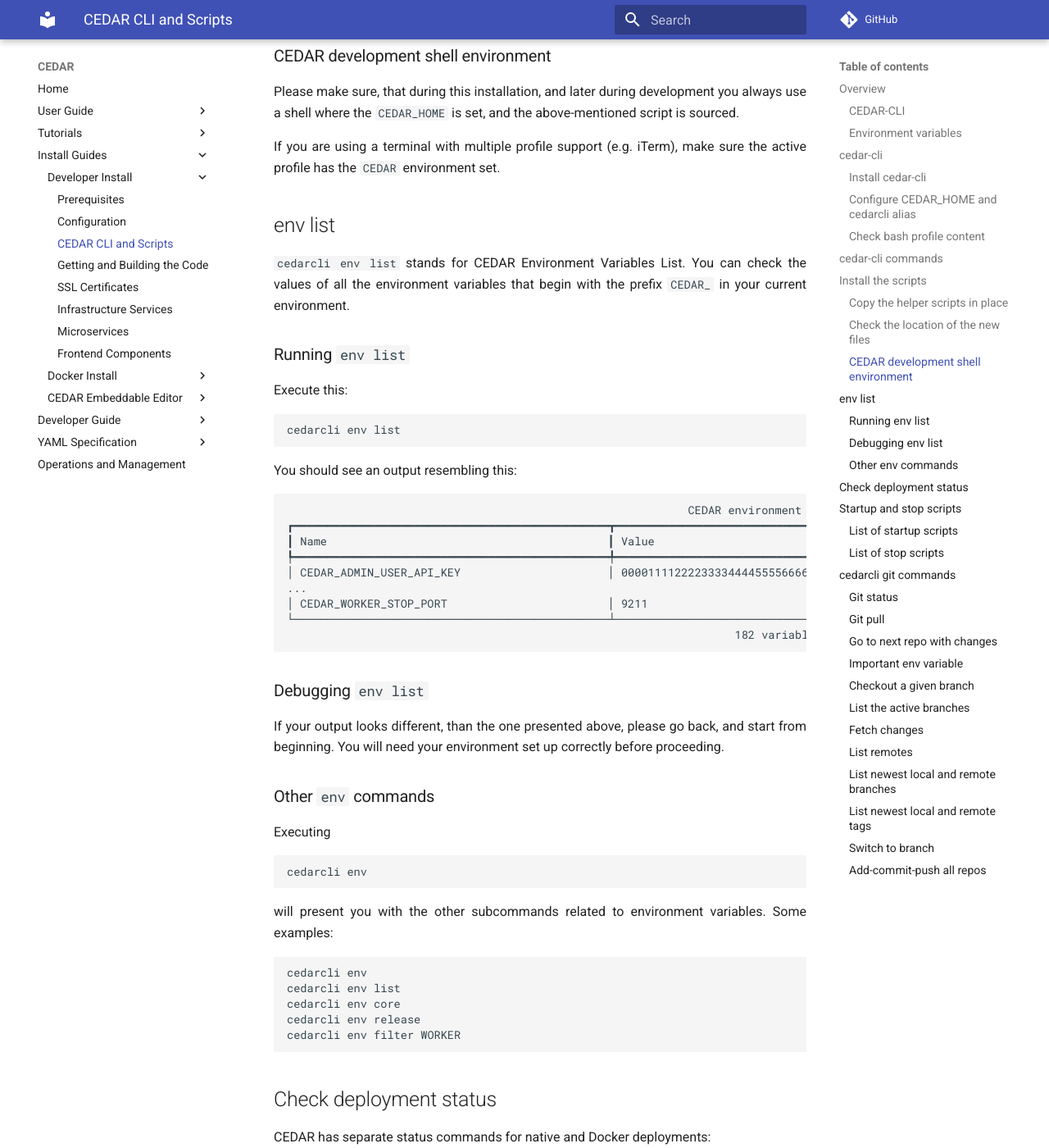
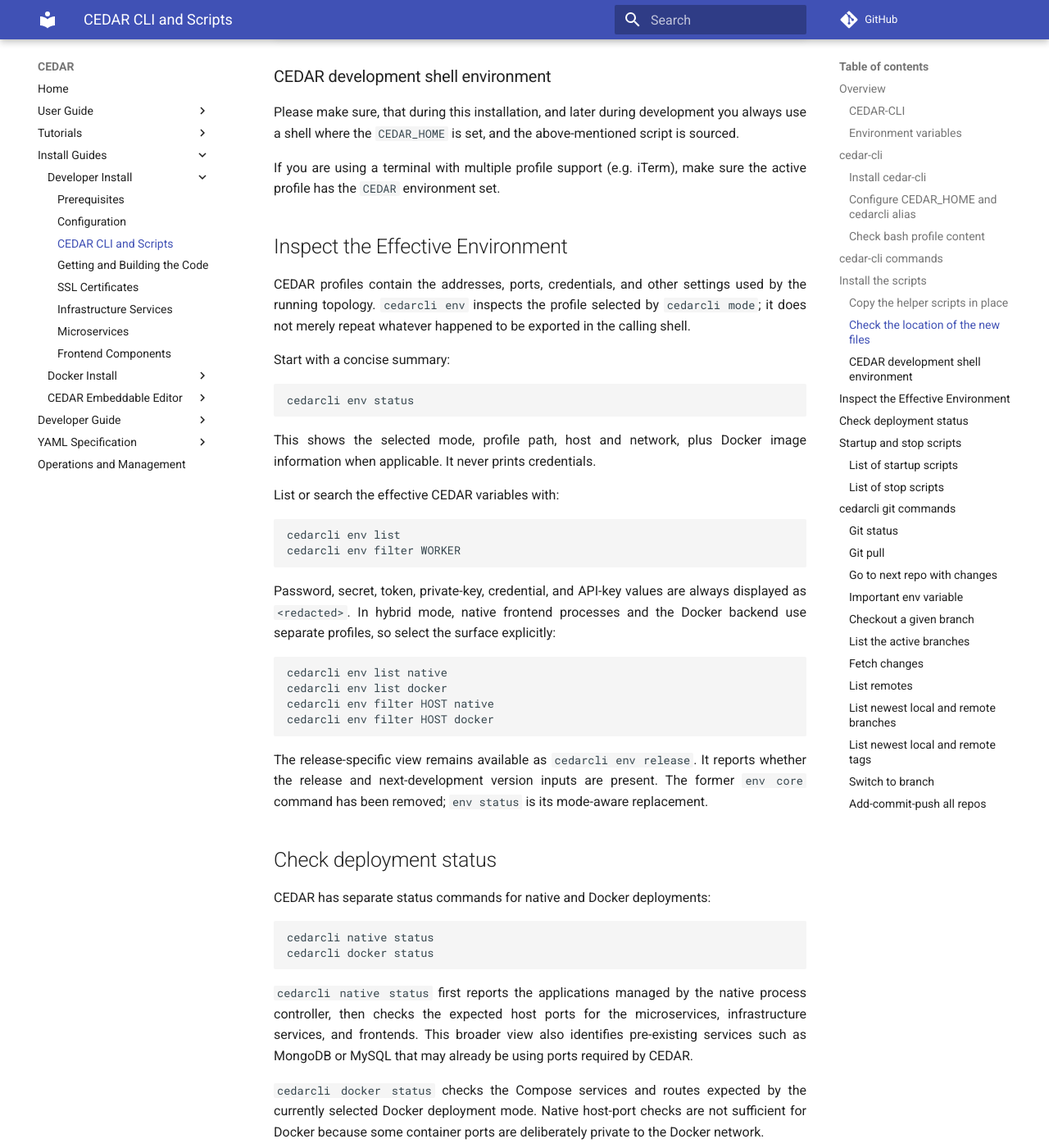
Before and after one commit to metadatacenter/cedar-mkdocs, an MkDocs documentation site: the page built from docs/install-developer/cedar-cli-and-scripts.md, in a window 1280 px wide and 1400 px high, scrolled down 4780 px. Shown: the whole window at 82% size. Built offline with MkDocs 1.6.1 and Material for MkDocs 9.7.7, drawn with Linux system fonts in a browser that asks for light colours; comment, search, counter and statistics services are not loaded; some of the changed text lies outside the part shown.

Commit message:
Update CLI environment and Docker setup documentation

````diff
--- a/docs/install-developer/cedar-cli-and-scripts.md
+++ b/docs/install-developer/cedar-cli-and-scripts.md
@@ -9,11 +9,15 @@
 In order to make the developer's life easier, we created a command line interface that centralizes all the commands. This tool will help the user to easily handle the tasks that will be performed during the development and deployment.
 
 ### Environment variables
-In order to make the system relatively easily configurable, we extracted the configuration data into environment variables.
-These environment variables should be always available in the shell of the user whop develops/maintains the system.
 
-Currently, there are approximately 180 variables maintained.
-These are either read directly from the environment (this is the rare case), or are embedded through automatic interpolation into different configuration files (this is the typical scenario).
+CEDAR profiles express installation configuration as environment variables. After you select
+`native`, `hybrid`, or `docker` with `cedarcli mode`, the CLI loads the appropriate profile for each
+command. A bare shell therefore needs `CEDAR_HOME` and the `cedarcli` alias, but it does not need to
+export the complete CEDAR profile itself.
+
+There are many CEDAR variables because they configure the infrastructure, microservices, frontend
+routes, build system, and releases. Use the safe `cedarcli env` commands below to inspect the
+effective values; credential values are redacted.
 
 ## cedar-cli
 
@@ -192,47 +196,42 @@
 
 If you are using a terminal with multiple profile support (e.g. iTerm), make sure the active profile has the `CEDAR` environment set.
 
-## env list
+## Inspect the Effective Environment
 
-`cedarcli env list` stands for CEDAR Environment Variables List. You can check the values of all the environment variables that begin with the prefix `CEDAR_` in your current environment.
+CEDAR profiles contain the addresses, ports, credentials, and other settings used by the running
+topology. `cedarcli env` inspects the profile selected by `cedarcli mode`; it does not merely repeat
+whatever happened to be exported in the calling shell.
 
-### Running `env list`
-Execute this:
+Start with a concise summary:
+
+```sh
+cedarcli env status
+```
+
+This shows the selected mode, profile path, host and network, plus Docker image information when
+applicable. It never prints credentials.
+
+List or search the effective CEDAR variables with:
+
 ```sh
 cedarcli env list
+cedarcli env filter WORKER
 ```
 
-You should see an output resembling this:
+Password, secret, token, private-key, credential, and API-key values are always displayed as
+`<redacted>`. In hybrid mode, native frontend processes and the Docker backend use separate
+profiles, so select the surface explicitly:
 
-```
-                                                            CEDAR environment variables
-┏━━━━━━━━━━━━━━━━━━━━━━━━━━━━━━━━━━━━━━━━━━━━━━━┳━━━━━━━━━━━━━━━━━━━━━━━━━━━━━━━━━━━━━━━━━━━━━━━━━━━━━━━━━━━━━━━━━━━━━━━━━━━━━━━━━━━━━━━━━━━━━━━━━┓
-┃ Name                                          ┃ Value                                                                                           ┃
-┡━━━━━━━━━━━━━━━━━━━━━━━━━━━━━━━━━━━━━━━━━━━━━━━╇━━━━━━━━━━━━━━━━━━━━━━━━━━━━━━━━━━━━━━━━━━━━━━━━━━━━━━━━━━━━━━━━━━━━━━━━━━━━━━━━━━━━━━━━━━━━━━━━━┩
-│ CEDAR_ADMIN_USER_API_KEY                      │ 0000111122223333444455556666777788889999aaaabbbbccccddddeeeeffff                                │
-...
-│ CEDAR_WORKER_STOP_PORT                        │ 9211                                                                                            │
-└───────────────────────────────────────────────┴─────────────────────────────────────────────────────────────────────────────────────────────────┘
-                                                                   182 variables
+```sh
+cedarcli env list native
+cedarcli env list docker
+cedarcli env filter HOST native
+cedarcli env filter HOST docker
 ```
 
-### Debugging `env list`
-If your output looks different, than the one presented above, please go back, and start from beginning.
-You will need your environment set up correctly before proceeding.
-
-### Other `env` commands
-Executing
-```sh
-cedarcli env
-```
-will present you with the other subcommands related to environment variables. Some examples:
-```sh
-cedarcli env
-cedarcli env list
-cedarcli env core
-cedarcli env release
-cedarcli env filter WORKER
-```
+The release-specific view remains available as `cedarcli env release`. It reports whether the
+release and next-development version inputs are present. The former `env core` command has been
+removed; `env status` is its mode-aware replacement.
 
 ## Check deployment status
 
````
Also changed, not shown: other parts of docs/install-developer/cedar-cli-and-scripts.md (+1 -1 lines), docs/install-developer/configuration.md (+6 -3 lines), docs/install-docker/cedarcli-cheat-sheet.md (+8 -1 lines), docs/install-docker/local-certificates.md (+1 -1 lines), docs/img/cedarcli.png, 2 other files.
